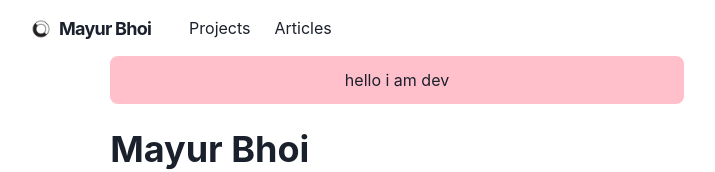
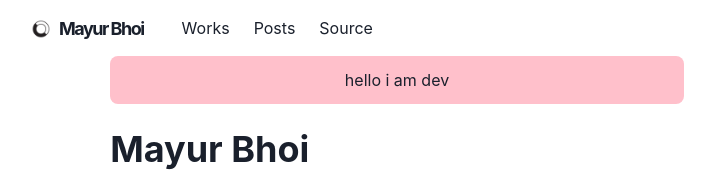
Before and after one commit to Mayur57/mayurbhoi.com, a Next.js app: page / in a window 1280 px wide. Shown: the top 172 px of the page, without its empty margins (243-958 px from the left). Built offline with nearby package versions, Linux system fonts and the light colour scheme.

Commit message:
fix: navbar for small screens

```diff
--- a/components/layouts/nav.js
+++ b/components/layouts/nav.js
@@ -34,13 +34,14 @@ const LinkItem = ({ href, path, children }) => {
 
 const Navbar = props => {
   const { path } = props
+
   return (
     <Box
       position="fixed"
       as="nav"
       w="100%"
       bg={useColorModeValue('#ffffff40', '#20202380')}
-      style={{ backdropFilter: 'blur(10px)' }}
+      css={{ backdropFilter: 'blur(10px)' }}
       zIndex={1}
       {...props}
     >
@@ -53,25 +54,67 @@ const Navbar = props => {
         justify="space-between"
       >
         <Flex align="center" mr={5}>
-          <Heading as="h1" size="lg" letterSpacing={'tight'}>
+          <Heading as="h1" size="lg" letterSpacing={'tighter'}>
             <Logo />
           </Heading>
         </Flex>
+
         <Stack
           direction={{ base: 'column', md: 'row' }}
           display={{ base: 'none', md: 'flex' }}
           width={{ base: 'full', md: 'auto' }}
           alignItems="center"
           flexGrow={1}
-          mt={{ base: 4, nmd: 0 }}
+          mt={{ base: 4, md: 0 }}
         >
-          <LinkItem href="/projects" path={path}>
-            Projects
+          <LinkItem href="/works" path={path}>
+            Works
           </LinkItem>
           <LinkItem href="/posts" path={path}>
-            Articles
+            Posts
+          </LinkItem>
+          <LinkItem
+            _target="_blank"
+            href="https://github.com/craftzdog/craftzdog-homepage"
+            path={path}
+            display="inline-flex"
+            alignItems="center"
+            style={{ gap: 4 }}
+            pl={2}
+          >
+            Source
           </LinkItem>
         </Stack>
+
+        <Box flex={1} align="right">
+          <Box ml={2} display={{ base: 'inline-block', md: 'none' }}>
+            <Menu isLazy id="navbar-menu">
+              <MenuButton
+                as={IconButton}
+                icon={<HamburgerIcon />}
+                variant="outline"
+                aria-label="Options"
+              />
+              <MenuList>
+                <NextLink href="/" passHref>
+                  <MenuItem as={Link}>About</MenuItem>
+                </NextLink>
+                <NextLink href="/works" passHref>
+                  <MenuItem as={Link}>Works</MenuItem>
+                </NextLink>
+                <NextLink href="/posts" passHref>
+                  <MenuItem as={Link}>Articles</MenuItem>
+                </NextLink>
+                <MenuItem
+                  as={Link}
+                  href="https://github.com/Mayur57/portfolio-v2"
+                >
+                  Source
+                </MenuItem>
+              </MenuList>
+            </Menu>
+          </Box>
+        </Box>
       </Container>
     </Box>
   )
```
